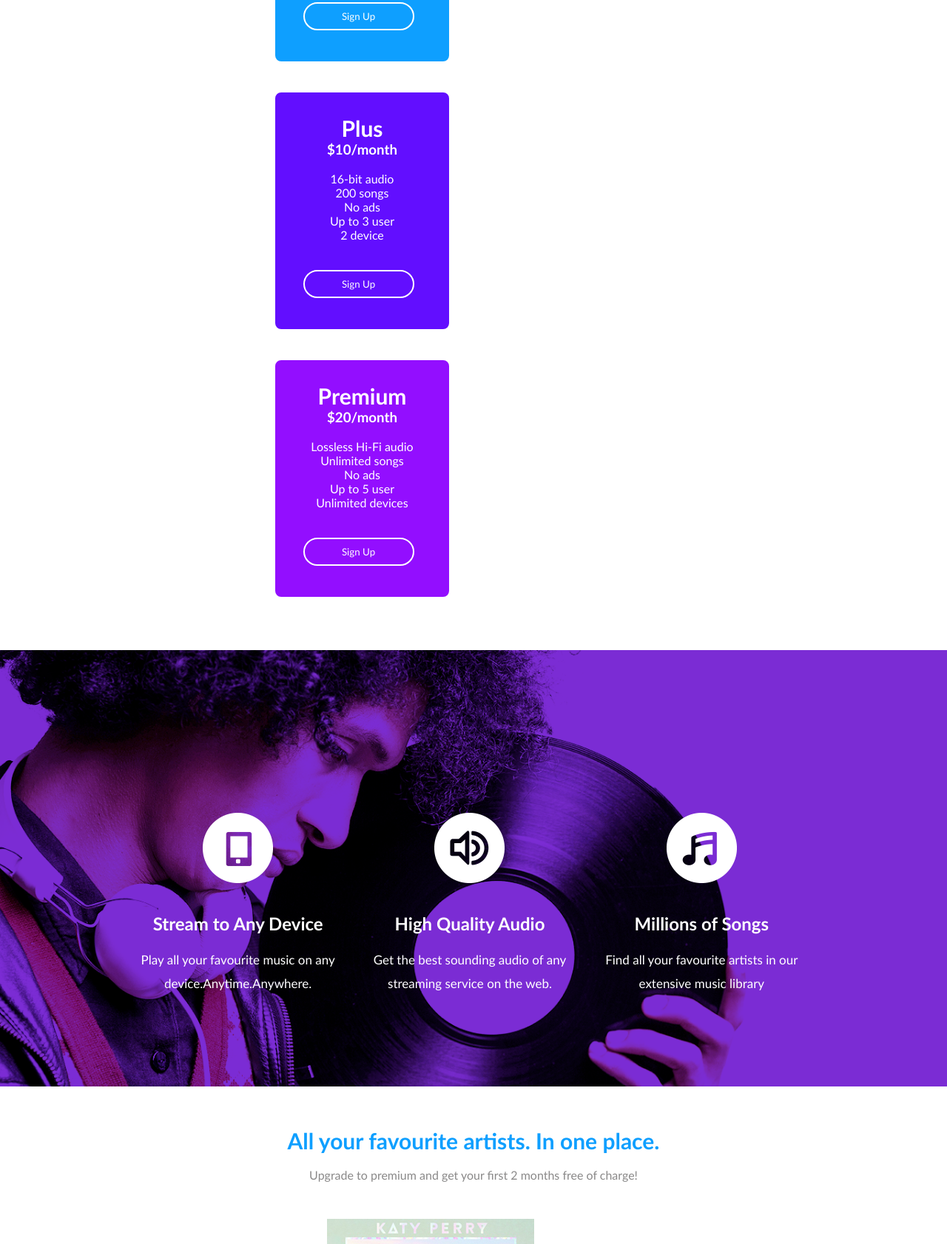
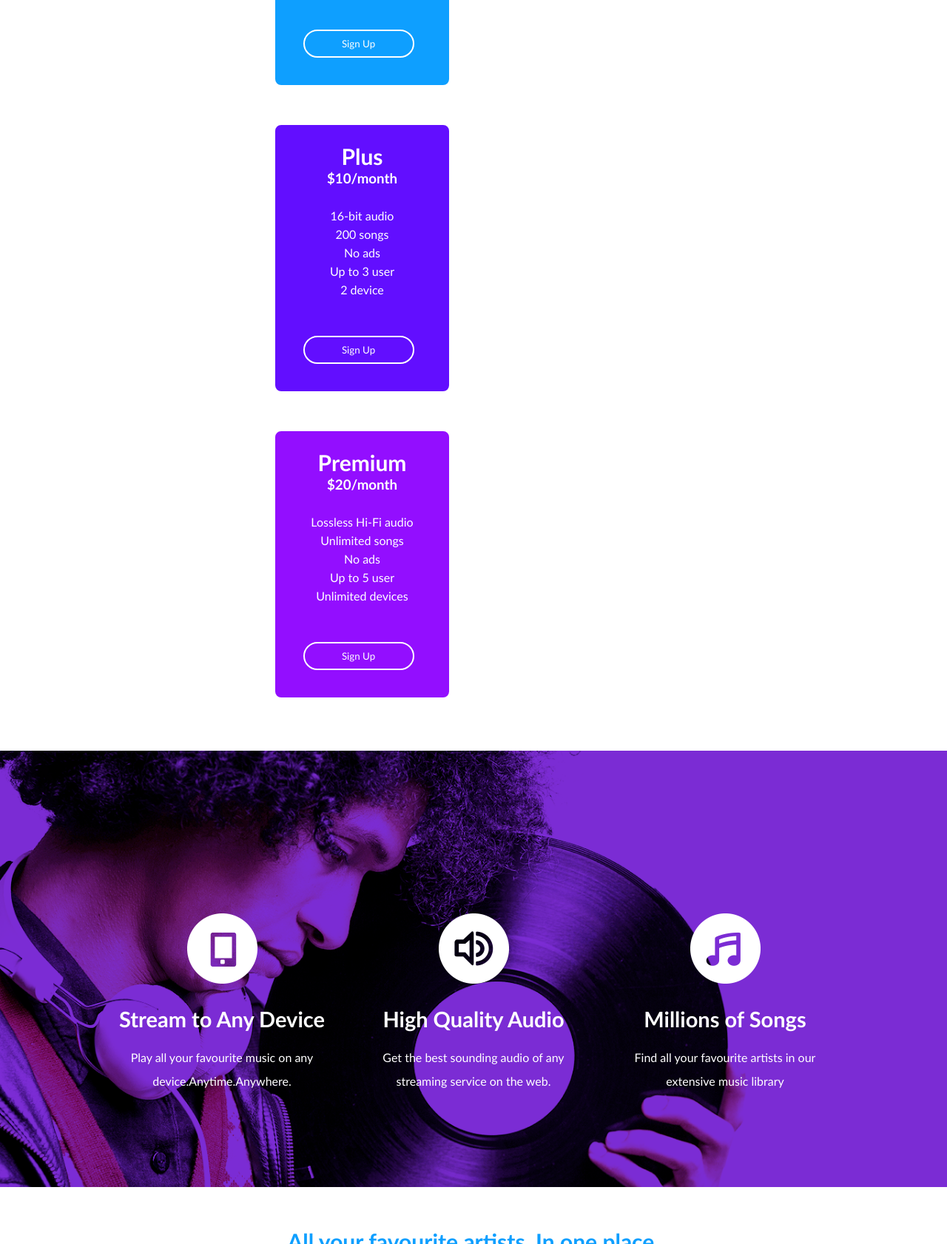
Before and after one commit to manabshy/brainstation2021WebDevelopment, a website built with Parcel: page index.html in a window 1280 px wide. Shown: the part 1118-2800 px from the top of the page at 74% size. Built offline with nearby package versions, Linux system fonts and the light colour scheme.

Commit message:
adjustments

```diff
--- a/style.css
+++ b/style.css
@@ -59,9 +59,10 @@ button.subscribe-today {
 .subscribe-article {
   background-image: url(img/hero-photo.png);
   background-size: cover;
+  /* padding-top: 200px; */
   /* background-position: center; */
   height: auto;
-  padding: 260px;
+  padding: 20%;
   /* height: 470px; */
   /* width: 100%; */
   /* padding-bottom: 41px;
@@ -92,13 +93,14 @@ button.subscribe-today {
 .plan-option {
   justify-content:center;
   padding-left: 370px;
-  padding-right:370px;
   padding-bottom: 70px;
+  line-height: 25px;
 
 }
 
 .plan-option h1 {
   font-size: 30px;
+  margin-bottom: 5px;
  }
 
 button.sign-up {
@@ -121,7 +123,7 @@ div.basic {
   width: 175px;
   border-radius: 10px;
   padding-bottom: 20px;
-  height: 270px;
+  height: 310px;
 }
 
 div.plus {
@@ -133,7 +135,7 @@ div.plus {
   width: 175px;
   border-radius: 10px;
   padding-bottom: 20px;
-  height: 270px;
+  height: 310px;
 }
 
 div.premium {
@@ -145,7 +147,7 @@ div.premium {
   width: 175px;
   border-radius: 10px;
   padding-bottom: 20px;
-  height: 270px;
+  height: 310px;
 }
 
 /* css plans for desktop */
@@ -158,8 +160,8 @@ and (min-device-width: 1025px)
     flex-wrap: wrap;
     justify-content:space-between;
     padding-bottom: 50px;
-    padding-right:300px;
-    padding-left:300px;
+    padding-right:230px;
+    padding-left:230px;
   }
 }
 /* css description */
@@ -174,25 +176,30 @@ section.description {
   display:flex;
   /* flex-wrap: wrap; */
   /* justify-content:center; */
-  padding: 170px;
+  /* padding: 170px; */
+  padding-left: 150px;
+  padding-right:10px;
+  padding-bottom:170px;
+  padding-top: 170px;
 }
 
 div.about {
-  width: 400px;
+  width: 300px;
   height: 200px;
   padding-top: 50px;
   text-align: center;
-  padding-right:10px;
+  padding-right: 40px;
   }
 
   .about h1{
-    padding-top: 40px;
+    padding-top: 30px;
+    font-size: 29px;
     /* padding-right: 20px; */
 
   }
 
   .about p{
-    font-size: 17px;
+    /* font-size: 19px; */
     line-height: 32px;
     }
 
@@ -261,7 +268,7 @@ div.albums {
 
 div.album {
   display: flex;
-  padding: 41px;
+  padding: 20px;
 }
 }
 
```
